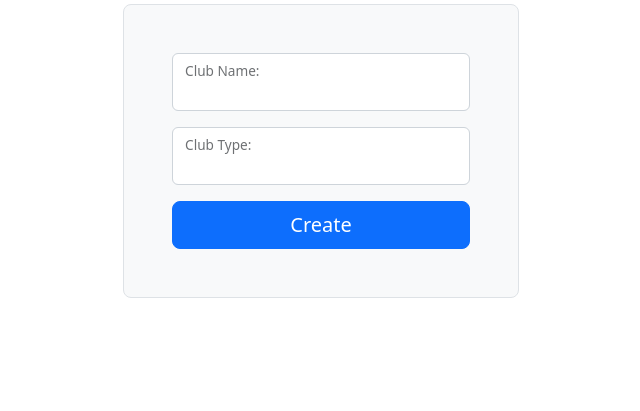
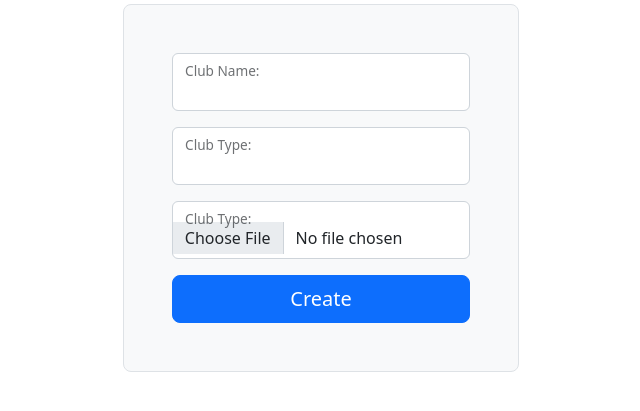
Before and after one commit to jmasmith/ClubHubRepo, a Flask app: page /NewClub in a window 1280 px wide. Shown: the part 176-587 px from the top of the page, without its empty margins (319-959 px from the left). Run offline with Flask 3, Linux system fonts and the light colour scheme.

Commit message:
added basic file upload system to include club profile pic/banner

```diff
--- a/ClubHub/__init__.py
+++ b/ClubHub/__init__.py
@@ -3,10 +3,14 @@ from flask_sqlalchemy import SQLAlchemy
 from flask_login import LoginManager
 
 db = SQLAlchemy()
+UPLOAD_FOLDER = 'ClubHub\static'
+ALLOWED_EXTENSIONS = {'png','jpg','jpeg','gif'}
 
 def create_app():
     app = Flask(__name__)
 
+
+    app.config['UPLOAD_FOLDER'] = UPLOAD_FOLDER
     app.config['SECRET_KEY'] = 'testing'
     app.config['SQLALCHEMY_DATABASE_URI'] = 'sqlite:///db.sqlite'
 
--- a/ClubHub/main.py
+++ b/ClubHub/main.py
@@ -1,9 +1,15 @@
+import os
 from flask import Blueprint, render_template, request, redirect, url_for
 from flask_login import login_required, current_user
 from .models import Club, User
-from . import db
+from werkzeug.utils import secure_filename
+from . import db, ALLOWED_EXTENSIONS, UPLOAD_FOLDER
 
 main = Blueprint('main', __name__)
+
+def allowed_file(filename):
+    return '.' in filename and \
+        filename.rsplit('.',1)[1].lower() in ALLOWED_EXTENSIONS
 
 def splitMemberString(members):
     return members.split(" ")
@@ -81,7 +87,13 @@ def create():
 def add():
     cname = request.form.get("clubname")
     ctype = request.form.get("clubtype")
-    newClub = Club(name=cname,type=ctype,members="")
+    cimage = request.files['clubPic']
+    if(cimage.filename == ""):
+        newClub = Club(name=cname,type=ctype,members="",pictureName="orange.png")
+    else:
+        filename = secure_filename(cimage.filename)
+        cimage.save(os.path.join(UPLOAD_FOLDER, filename))
+        newClub = Club(name=cname,type=ctype,members="",pictureName=filename)
     db.session.add(newClub)
     db.session.commit()
     return redirect(url_for("main.index"))
--- a/ClubHub/models.py
+++ b/ClubHub/models.py
@@ -7,6 +7,7 @@ class Club(db.Model):
     memberCount = db.Column(db.Integer)
     type = db.Column(db.String(100))
     members = db.Column(db.String(500))
+    pictureName = db.Column(db.String(500))
 
 class User(UserMixin,db.Model):
     id = db.Column(db.Integer, primary_key=True)
--- a/ClubHub/templates/index.html
+++ b/ClubHub/templates/index.html
@@ -49,7 +49,7 @@
           <div class="container">
             <span>
               <div class="card">
-                <img src="static\orange.png" class="card-img-top" alt="...">
+                <img src="static\{{ club.pictureName }}" class="card-img-top" alt="...">
 
                 <div class="card-body">
                   <h5 class="card-title">{{ club.name }}</h5>
@@ -81,7 +81,7 @@
 
             <span>
               <div class="card">
-                <img src="static\orange.png" class="card-img-top" alt="...">
+                <img src="static\{{ club.pictureName }}" class="card-img-top" alt="...">
 
                 <div class="card-body">
                   <h5 class="card-title">{{ club.name }}</h5>
--- a/ClubHub/templates/newClub.html
+++ b/ClubHub/templates/newClub.html
@@ -21,7 +21,7 @@
             <div class="row align-items-center g-lg-5 py-5">
                 <div class="col-md-10 mx-auto col-lg-5">
                     <h3 class="text-center">Create New Club</h3>
-                    <form class="p-4 p-md-5 border rounded-3 bg-light" method="POST" action="/add">
+                    <form class="p-4 p-md-5 border rounded-3 bg-light" enctype="multipart/form-data" method="POST" action="/add">
 
                         <div class="form-floating mb-3">
                             <input type="text" name="clubname" class="form-control" id="clubname">
@@ -31,18 +31,12 @@
                             <input type="text" name="clubtype" class="form-control" id="clubtype">
                             <label for="clubtype">Club Type:</label>
                         </div>
+                        <div class="form-floating mb-3">
+                            <input type="file" name="clubPic" class="form-control" id="clubPic">
+                            <label for="clubtype">Club Type:</label>
+                        </div>
 
                         <button class="w-100 btn btn-lg btn-primary" type="submit">Create</button>
-                        <!--
-                        <hr class="my-4">
-                        {% with messages = get_flashed_messages() %}
-                        {% if messages %}
-                            <div>
-                                {{ messages[0] }}
-                            </div>
-                        {% endif %}
-                        {% endwith %}
-                        -->
                     </form>
                 </div>
             </div>
--- a/ClubHub/templates/viewClub.html
+++ b/ClubHub/templates/viewClub.html
@@ -28,7 +28,11 @@
 -->
 <div class="container text-center">
     <div class="row">
+        {% if club.pictureName != "orange.png" %}
+        <img src="\static\{{ club.pictureName }}" height="350" alt="" />
+        {% else %}
         <img src="\static\grey.jpg" height="350" alt="" />
+        {% endif %}
     </div>
     <div class="row">
         <span class="border-bottom text-center">
```
Also changed, not shown: ClubHub/static/cybersec.png (added), instance/db.sqlite, 1 other file.
